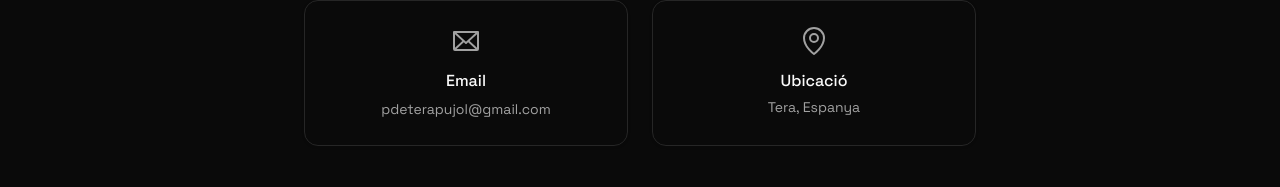
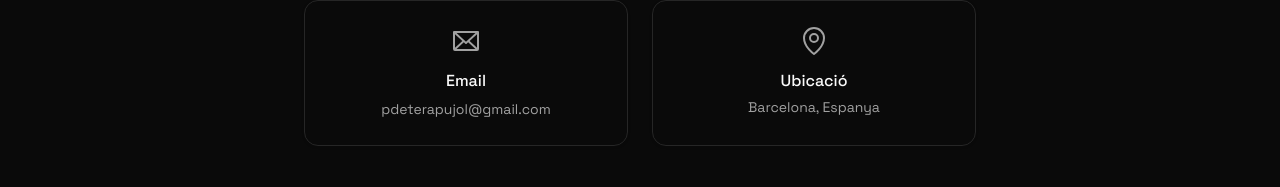
Before and after one commit to PolMartiDetera/pol-marti-portfolio, a Next.js app: page /pol-marti-portfolio/ in a window 1280 px wide. Shown: the part 5803-5990 px from the top of the page. Built offline with nearby package versions, Linux system fonts and the light colour scheme; no server answers.

Commit message:
fix: location Barcelona, Espanya (not Tera)

```diff
--- a/src/app/page.tsx
+++ b/src/app/page.tsx
@@ -667,7 +667,7 @@ export default function Home() {
                   <MapPin className="h-8 w-8 mx-auto mb-3 text-muted-foreground" />
                   <h3 className="font-medium mb-1">Ubicació</h3>
                   <p className="text-sm text-muted-foreground">
-                    Tera, Espanya
+                    Barcelona, Espanya
                   </p>
                 </CardContent>
               </Card>
```
